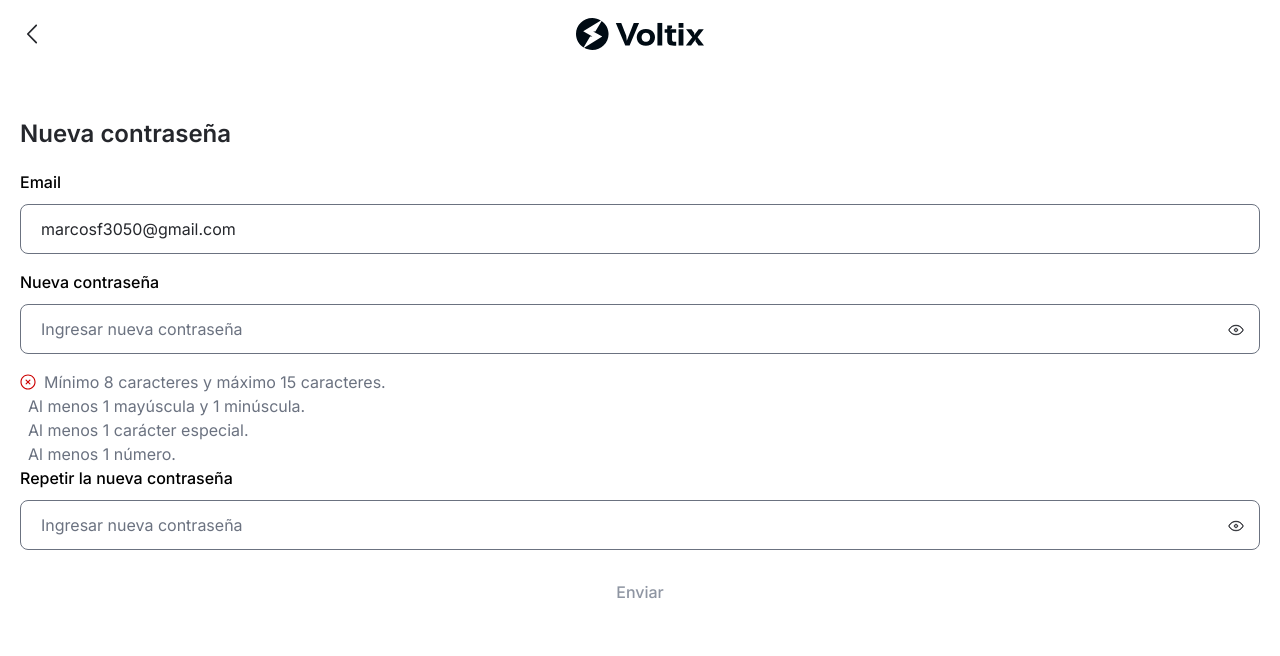
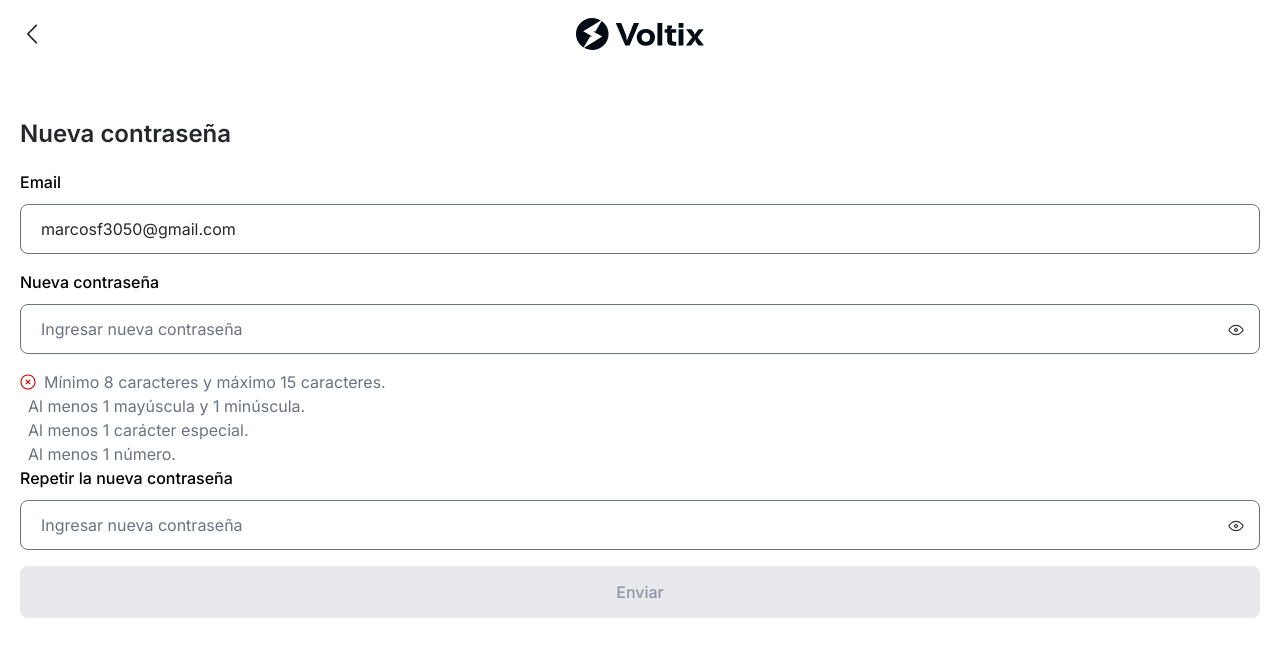
Before and after one commit to teamVoltix/voltix-front, an Angular app: page /new-password in a window 1280 px wide. Shown: the top 656 px of the page. Built offline with nearby package versions, Linux system fonts and the light colour scheme.

Commit message:
fix(button): remove type button to pt correct styles

```diff
--- a/src/app/core/components/button/button.component.html
+++ b/src/app/core/components/button/button.component.html
@@ -1,4 +1,4 @@
-<button type="button" [ngClass]="{
+<button [ngClass]="{
     'bg-primary hover:bg-primary-hover focus:bg-primary-focus text-white':
       !disabled,
     'text-[#8e95a2] bg-[#e8e8ed] hover:bg-[#e8e8ed] focus:bg-[#e8e8ed] cursor-not-allowed':
```
